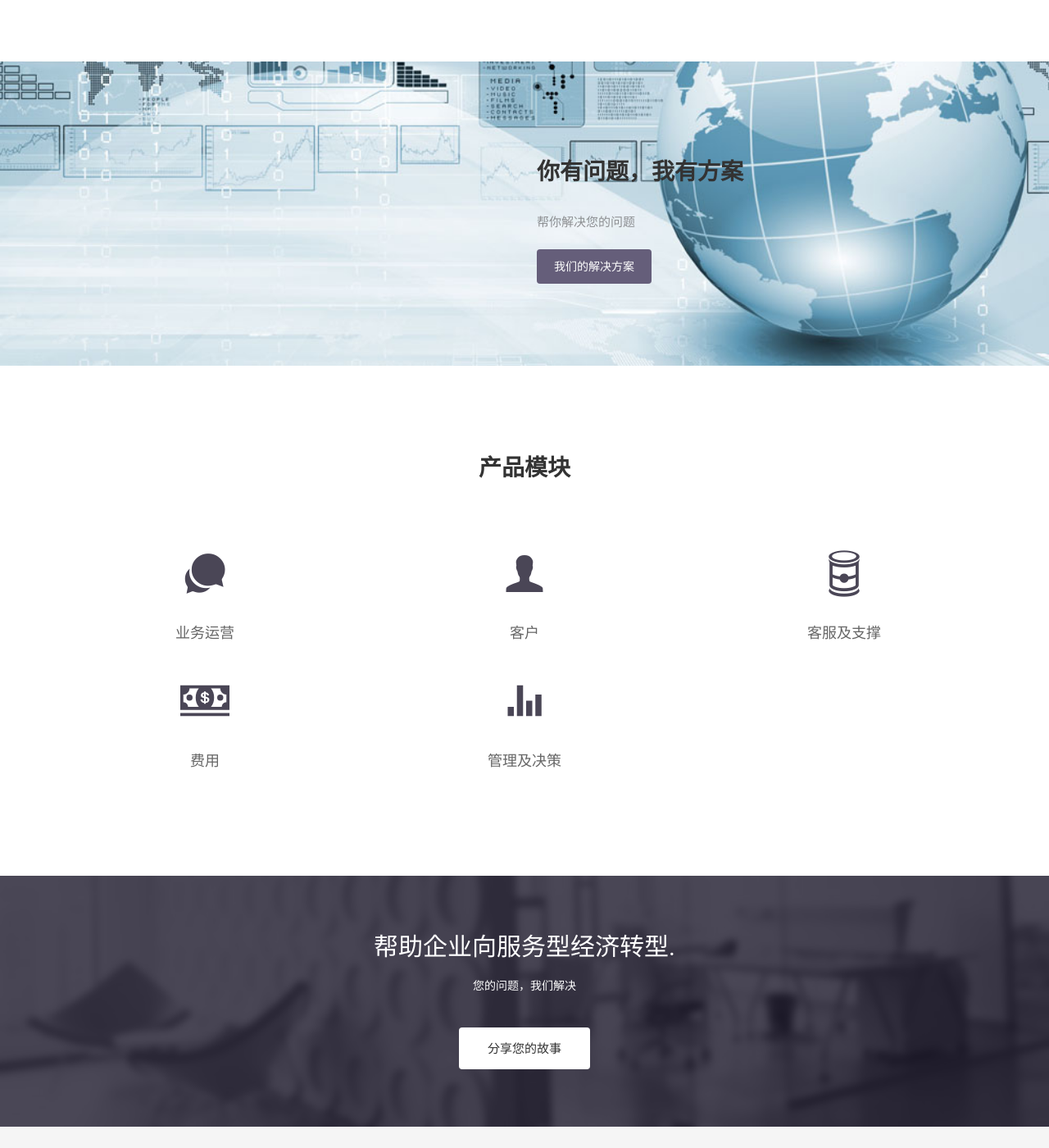
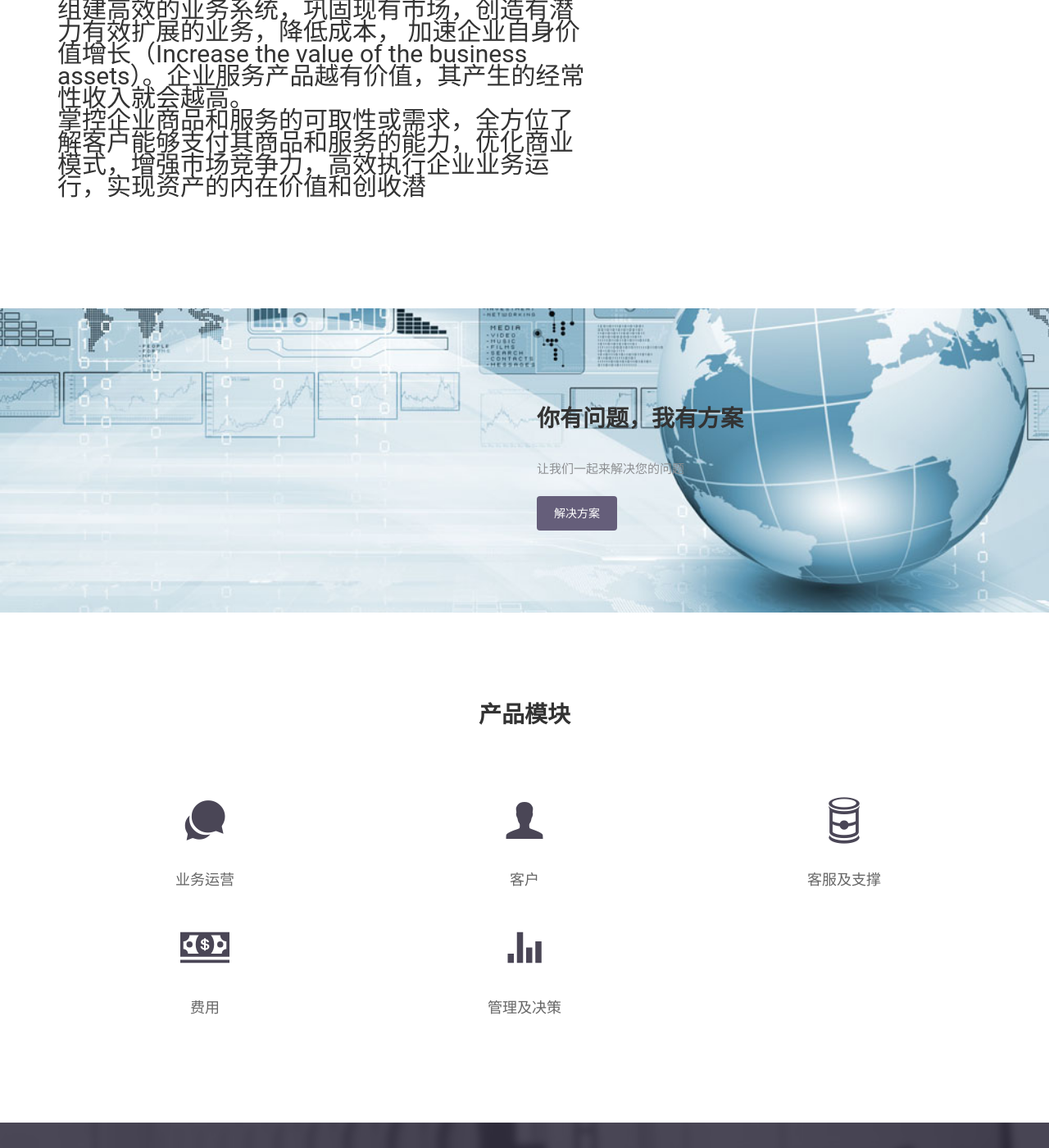
Before and after one commit to dreampivot/slipscloud.github.io, a Jekyll site: the page built from index.html, in a window 1280 px wide and 1400 px high, scrolled down 1330 px. Shown: the whole window at 82% size. Built offline with Jekyll 4.4.1, drawn with Linux system fonts in a browser that asks for light colours; some web fonts are replaced.

Commit message:
Update index.html

```diff
--- a/index.html
+++ b/index.html
@@ -32,7 +32,7 @@ permalink: /
 
           <ul>
 
-
+    <h2>
 
 
 <li>增加经常性收益（Increase recurring income）。全方位理解成本与收入之间的关系， 多方面降低企业运营成本，增加企业的盈利能力。
@@ -41,6 +41,7 @@ permalink: /
 </li>
 <li>掌控企业商品和服务的可取性或需求，全方位了解客户能够支付其商品和服务的能力，优化商业模式，增强市场竞争力，高效执行企业业务运行，实现资产的内在价值和创收潜
   </li>
+      <h2>
       </ul>
 
         </div>
@@ -59,8 +60,8 @@ permalink: /
   <div class="row">
     <div class="col-md-6 col-md-offset-6">
       <h2>你有问题，我有方案</h2>
-      <p>帮你解决您的问题</p>
-      <a href="#" class="btn btn-view-works">我们的解决方案</a>
+      <p>让我们一起来解决您的问题</p>
+      <a href="#" class="btn btn-view-works">解决方案</a>
     </div>
   </div>
 </div>
@@ -118,7 +119,7 @@ permalink: /
     <div class="row">
       <div class="col-md-12">
         <div class="block">
-          <h2>帮助企业向服务型经济转型.</h2>
+          <h2>帮助企业向服务型经济转型</h2>
           <p> 您的问题，我们解决</p>
           <a class="btn btn-default btn-call-to-action" href="#" >分享您的故事</a>
         </div>
```
